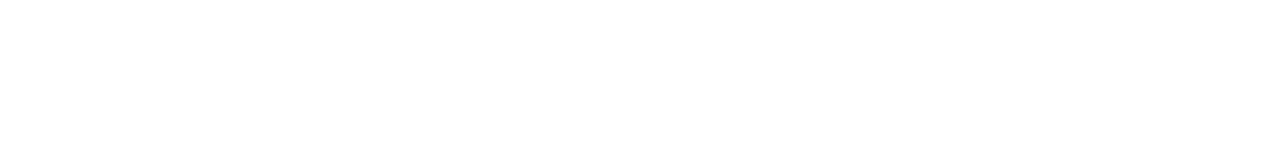
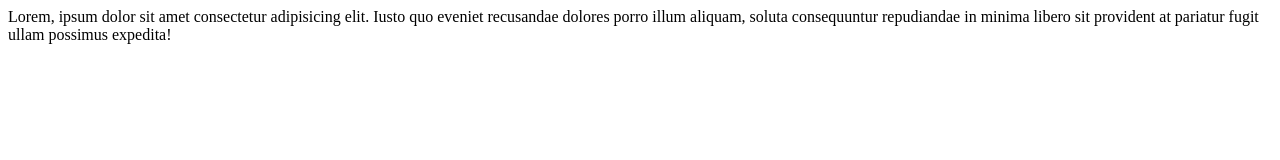
Before and after one commit to acqhiringcode/test, a plain HTML site: page index.html in a window 1280 px wide. Drawn offline with Linux system fonts and the light colour scheme.

Commit message:
algo nuevo

```diff
--- a/index.html
+++ b/index.html
@@ -8,7 +8,7 @@
 </head>
 <body>
 
-
+    Lorem, ipsum dolor sit amet consectetur adipisicing elit. Iusto quo eveniet recusandae dolores porro illum aliquam, soluta consequuntur repudiandae in minima libero sit provident at pariatur fugit ullam possimus expedita!
 
 </body>
 </html>
```
